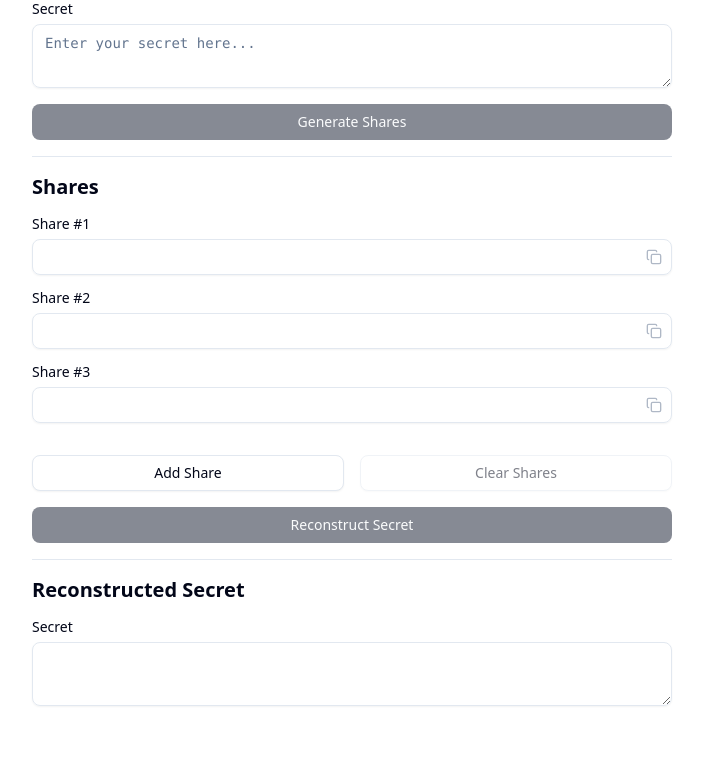
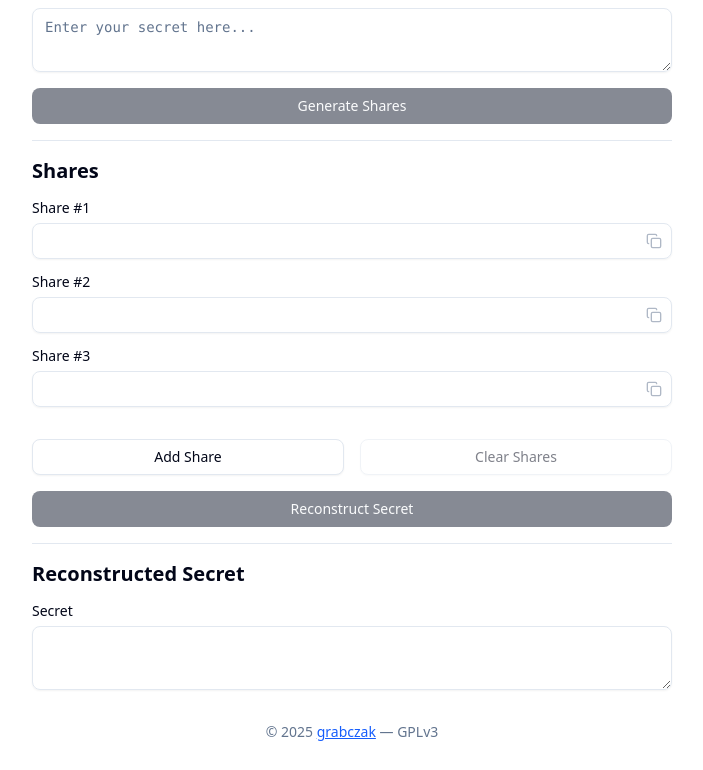
Before and after one commit to grabczak/secret-sharing, a React (Vite) app: page / in a window 1280 px wide. Shown: the part 286-1056 px from the top of the page, without its empty margins (288-991 px from the left). Built offline with nearby package versions, Linux system fonts and the light colour scheme.

Commit message:
Add footer

```diff
--- a/src/App.tsx
+++ b/src/App.tsx
@@ -111,9 +111,9 @@ function App() {
   return (
     <>
       <Toaster />
-      <div className="container mx-auto max-w-2xl px-4 py-8">
-        <h1 className="text-center text-4xl font-bold">Secret Sharing</h1>
-        <div className="flex flex-col gap-4 py-8">
+      <div className="container mx-auto flex h-full max-w-2xl flex-col justify-between px-4 pt-8">
+        <div className="flex flex-col gap-4">
+          <h1 className="text-center text-4xl font-bold">Secret Sharing</h1>
           <h2 className="text-xl font-bold">Secret To Encode</h2>
           <div className="flex flex-col gap-2">
             <Label>Shares</Label>
@@ -221,6 +221,13 @@ function App() {
             <Textarea id="reconstructedSecret" value={state.reconstructed} readOnly className="font-mono" />
           </div>
         </div>
+        <footer className="text-muted-foreground pt-8 pb-4 text-center text-sm">
+          © 2025{" "}
+          <a href="https://github.com/grabczak" target="_blank">
+            grabczak
+          </a>{" "}
+          — GPLv3
+        </footer>
       </div>
     </>
   );
--- a/src/index.css
+++ b/src/index.css
@@ -125,3 +125,13 @@
     cursor: pointer;
   }
 }
+
+html,
+body,
+#root {
+  @apply h-full;
+}
+
+a {
+  @apply text-blue-600 underline visited:text-purple-600 hover:text-blue-800;
+}
```
